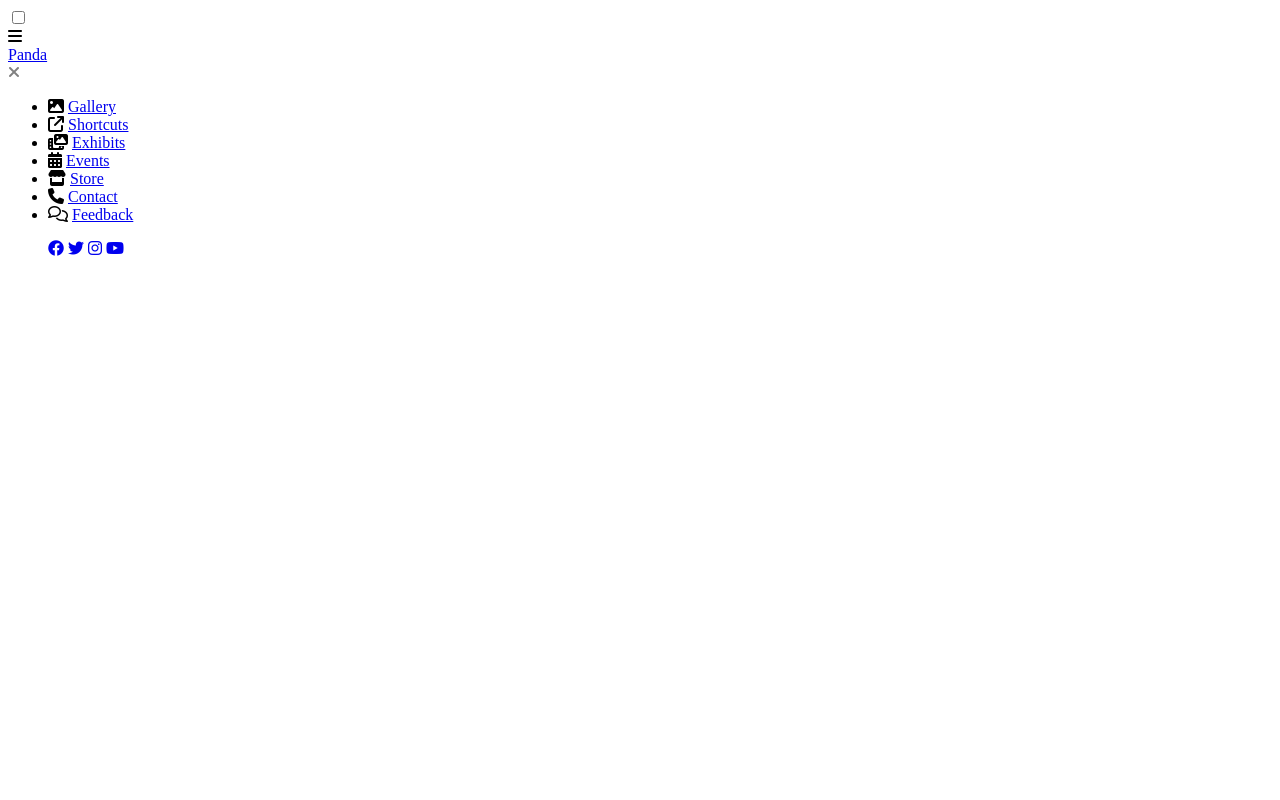
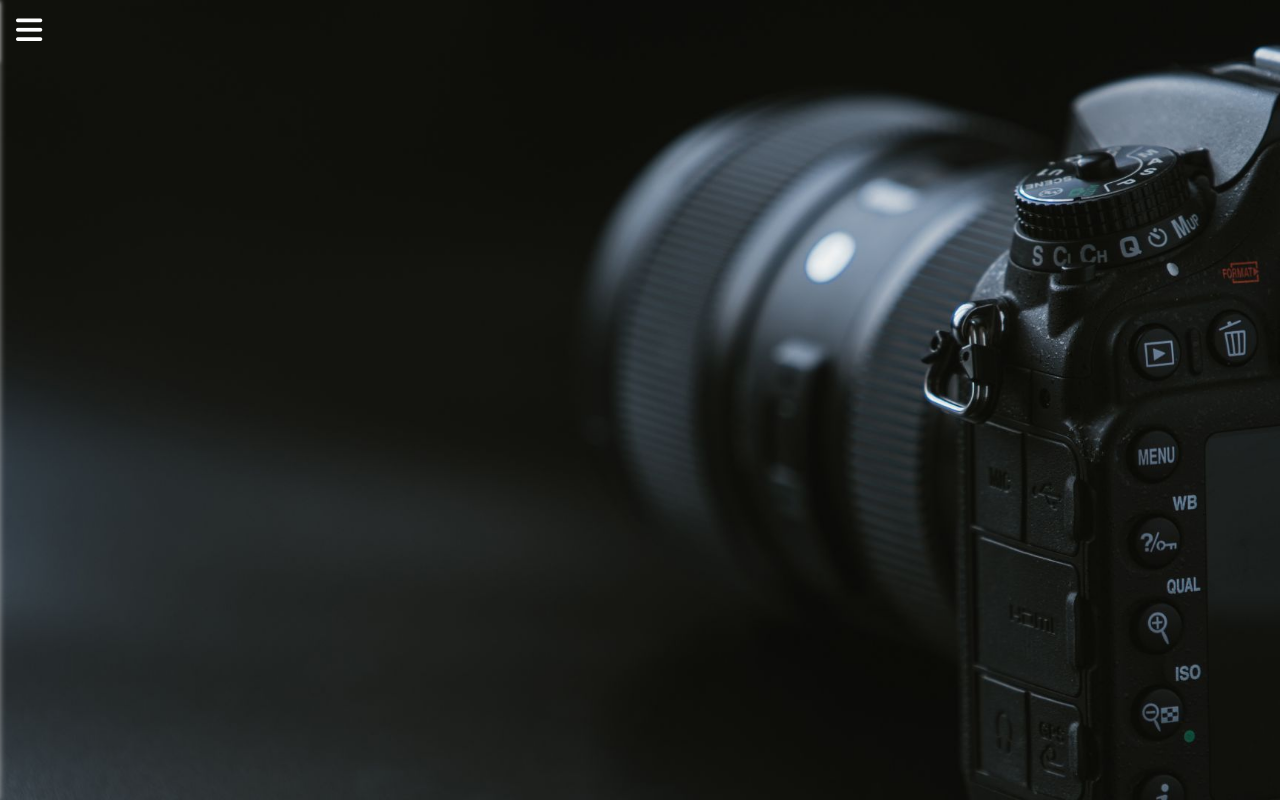
Before and after one commit to Nitesh7343/CSS-Mini-Project, a plain HTML site: page index.html in a window 1280 px wide. Drawn offline with Linux system fonts and the light colour scheme; a web font is replaced by a local one.

Commit message:
CSS(Styling in the web page) is completed #HTML #CSS MINI PROJECT COMPLETED

```diff
--- a/index.html
+++ b/index.html
@@ -15,24 +15,26 @@
       rel="stylesheet"
       href="https://cdnjs.cloudflare.com/ajax/libs/font-awesome/6.4.0/css/all.min.css"
     />
+    <link href="https://fonts.googleapis.com/css2?family=Quattrocento:wght@400;700&display=swap" rel="stylesheet">
+   <link rel="stylesheet" href="style.css" />
   </head>
 <body>
     <div class = "main_box">
         <input type="checkbox" id = "check">
         <div class = "btn_one">
-            <label for="check" style = "color:black">
+            <label for="check">
                 <i class = "fa-solid fa-bars"></i>
             </label>
         </div>
 
-        <div class = "sidebar-menu">
+        <div class = "sidebar_menu">
           <div class = "logo">
             <a href="#">Panda</a>
           </div>
 
 
           <div class = "btn_two">
-            <label for="check" style = "color :gray">
+            <label for="check">
               <i class = "fa-solid fa-xmark"></i>
             </label>
           </div>
--- /dev/null
+++ b/style.css
@@ -0,0 +1,129 @@
+ *{
+    margin: 0;
+    padding: 0;
+    font-family: "Quattrocento", serif;
+    font-weight: 700;
+ }
+
+ .main_box {
+     background: url(photo.jpg);
+     height : 100vh;
+     background-size: cover;
+ }
+
+ .btn_one i{
+     color : white;
+     font-size : 30px;
+     font-weight: 700;
+     position : absolute;
+     left : 16px;
+     line-height: 60px;
+     cursor: pointer;
+     transition: all 0.3s linear;
+ }
+
+ .sidebar_menu{
+    position : fixed;
+    left : -300px;
+    height : 100vh;
+    width : 300px;
+    background-color: rgba(255, 255, 255, 0.1);
+    box-shadow: 0 0 6px rgba(255, 255, 255, 0.5);
+    transition: all 0.3s linear;
+ }
+
+ .sidebar_menu .logo {
+    position : absolute;
+    width : 100%;
+    line-height: 60px;
+    box-shadow: 0 2px 4px rgba(255, 255, 255, 0.5);
+    height : 60px;
+ }
+
+ .sidebar_menu .logo a {
+     position : absolute;
+     left : 50px;
+     color : white;
+     text-decoration: none;
+     font-size: 20px;
+    font-weight: 100;
+ }
+
+ .sidebar_menu .btn_two i{
+     color : gray;
+     font-size:25px;
+     line-height: 60px;
+     position: absolute;
+     left : 275px;
+     opacity : 0;
+     cursor: pointer;
+     transition: all 0.3s linear;
+ }
+
+ .sidebar_menu .menu {
+    color:white;
+    position: absolute;
+    width : 100%;
+    top : 80px;
+ }
+
+ .sidebar_menu .menu li {
+    margin : 6px;
+    padding:10px 20px;
+ }
+
+ .sidebar_menu .menu i,a {
+    color : white;
+    text-decoration: none;
+    font-size: 20px;
+ }
+
+ .sidebar_menu .menu i {
+    padding-right : 8px;
+ }
+
+ .sidebar_menu .social_media {
+    position: absolute;
+    left : 25%;
+    bottom : 50px;
+ }
+
+ .sidebar_menu .social_media i {
+    color : white;
+    opacity: 0.5;
+    padding : 0 5px;
+ }
+
+ #check {
+    display : none;
+ }
+
+ .sidebar_menu .menu li:hover {
+     box-shadow: 0 0 4px rgba(255, 255, 255, 0.5);
+ }
+
+ .btn_one i:hover {
+    font-size: 40px;
+ }
+
+ .btn_two i:hover {
+    font-size: 30px;
+ }
+
+ .sidebar_menu .social_media i:hover {
+    opacity : 1;
+    transform : scale(1.2);
+ }
+
+ #check:checked ~ .sidebar_menu {
+    left : 0;
+
+ }
+
+ #check:checked ~ .btn_one i{
+    opacity : 0;
+ }
+
+  #check:checked ~ .sidebar_menu .btn_two i{
+    opacity : 1;
+ }
```
